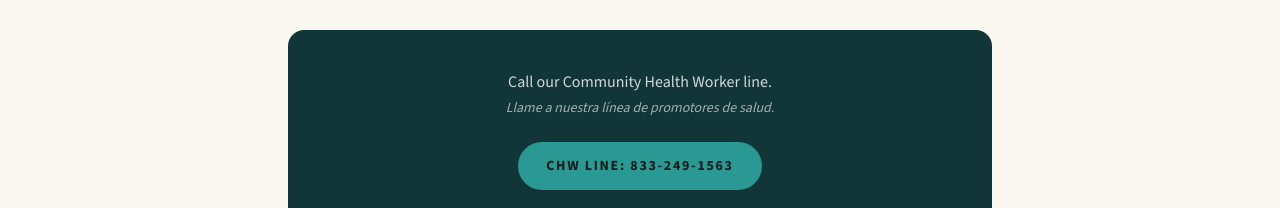
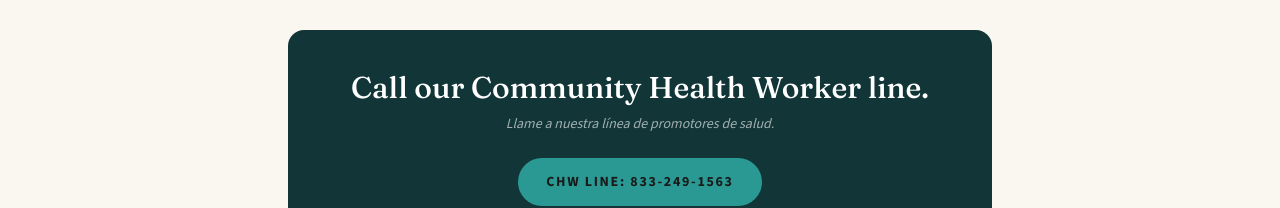
Before and after one commit to rameyrobo/welcometoamerica-website, a Next.js app: page /medi-cal/covered-ca in a window 1280 px wide. Shown: the part 422-630 px from the top of the page. Built offline with nearby package versions, Linux system fonts and the light colour scheme; no server answers.

Commit message:
Covered CA page: heading order after the trim

```diff
--- a/app/medi-cal/covered-ca/page.tsx
+++ b/app/medi-cal/covered-ca/page.tsx
@@ -23,10 +23,8 @@ export default function CoveredCAPage() {
       <section className="py-16 bg-cream">
         <div className="section-wrapper max-w-3xl">
           <div className="bg-navy-800 rounded-2xl p-10 text-center">
-            <p className="text-white/80 font-body mb-6">
-              Call our Community Health Worker line.
-              <span className="block text-white/60 text-sm mt-1 italic">Llame a nuestra línea de promotores de salud.</span>
-            </p>
+            <h2 className="font-display text-3xl text-white font-medium mb-2">Call our Community Health Worker line.</h2>
+            <p className="text-white/60 font-body text-sm italic mb-6">Llame a nuestra línea de promotores de salud.</p>
             <a href="tel:8332491563" className="btn-primary">CHW Line: 833-249-1563</a>
           </div>
         </div>
```
